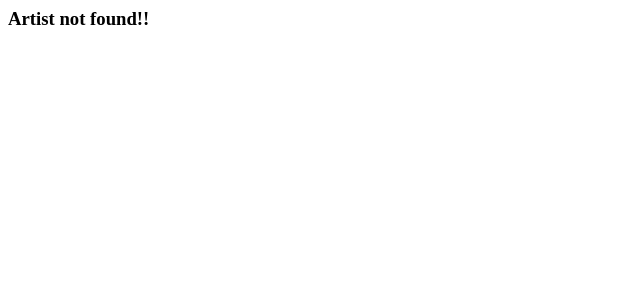
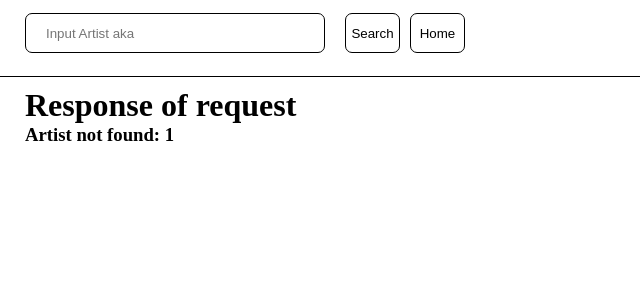
Before and after one commit to jeisonrosario66/API_hiphop, a Flask app: page /artist/1 in a window 1280 px wide. Shown: the top 300 px of the page, without its empty margins (0-640 px from the left). Run offline with Flask 3, Linux system fonts and the light colour scheme; data that the repository does not hold is empty.

Commit message:
Add template "artist_not_found.html"

```diff
--- a/main.py
+++ b/main.py
@@ -46,13 +46,13 @@ def artist_show2(code):
         It is received in this format "artist_name", then it is replace "_" -> " "
         Resulting in "artist name" for make query at the database
 
-
     Returns:
        template flask
     """
     requested_with = request.headers.get('X-Requested-With')
 
     artist_name = code
+    # This block will format the "artist name" a format requered
     for i in code:
         if i == "_":
             artist_name = artist_name.replace("_", " ")
@@ -64,12 +64,11 @@ def artist_show2(code):
             # If the header "X-Requested-With" is equal "popstate_event"
             # Return only the template "table.html"
             return render_template("table.html",response2 = response_got)
-
         else:
             if not response_got == None:
                 return render_template("artist_table.html",response3 = response_got)
             else:
-                return render_template("artist_not_found.html")
+                return render_template("artist_not_found.html", artist_name = artist_name)
 
 @app.route("/artist", methods=["POST"])
 def artist_show():
@@ -79,7 +78,7 @@ def artist_show():
         if not response_got == None:
             return render_template("table.html",response2 = response_got)
         else:
-            return render_template("artist_not_found.html")
+            return render_template("artist_not_found.html", artist_name = artist_name)
 
 @app.route("/artist_update", methods=["PUT"])
 def artist_update():
--- a/templates/artist_not_found.html
+++ b/templates/artist_not_found.html
@@ -1,5 +1,16 @@
-<div id="dynamic-content">
+<!-- templates/artist_not_found.html -->
 
-    <H3>Artist not found!!</H3>
+{% extends 'base.html' %}
+<!-- added text to "block title" base   -->
+{% block title %}
+{{ super() }}
+Artist not found
+{% endblock %}
 
+{% block content %}
+<div class="container dynamic-content">
+    <h1>Response of request</h1>
+    <h3>Artist not found: {{artist_name}}</h3>
+    <h4></h4>
 </div>
+{% endblock %}
```
